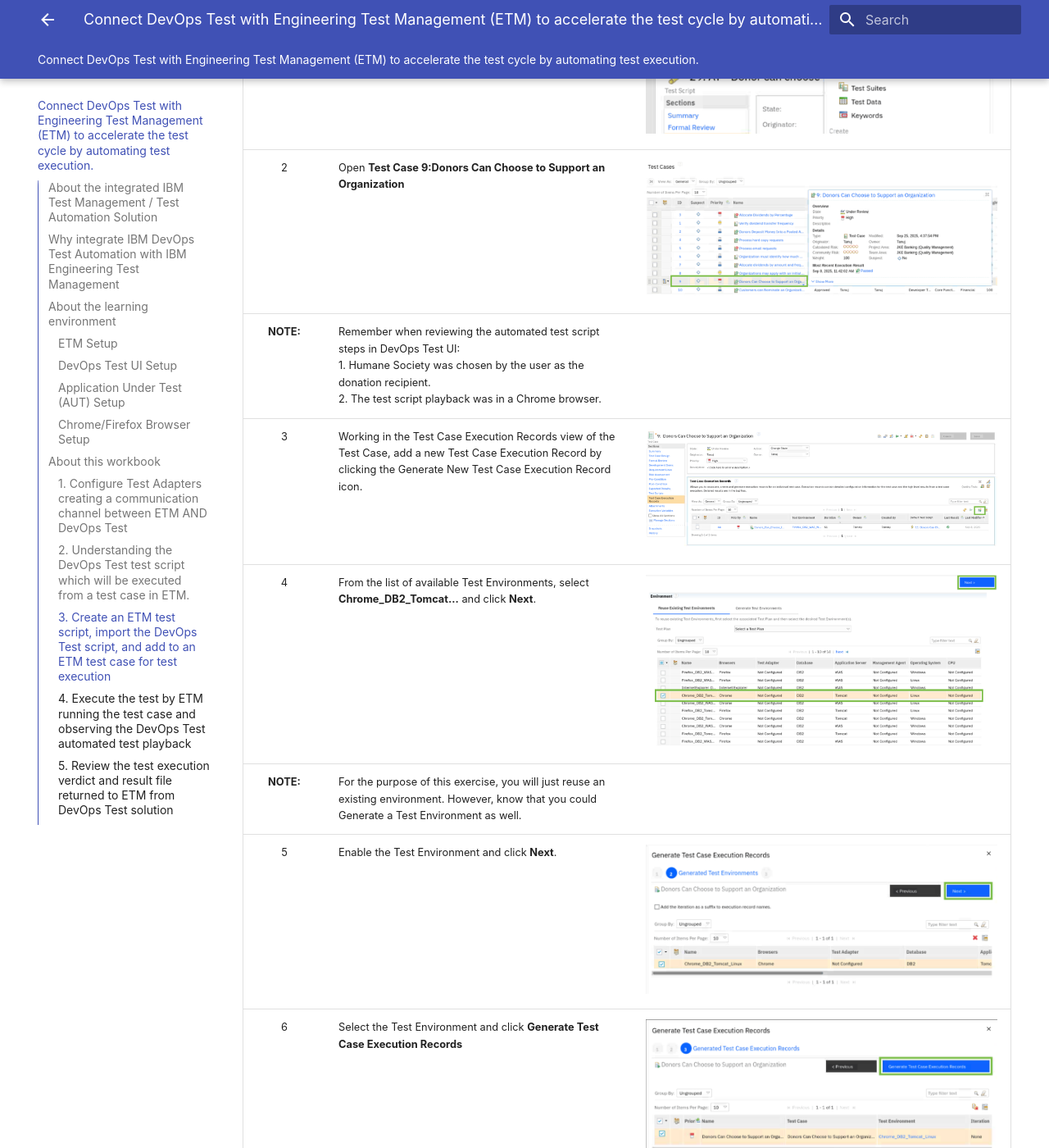
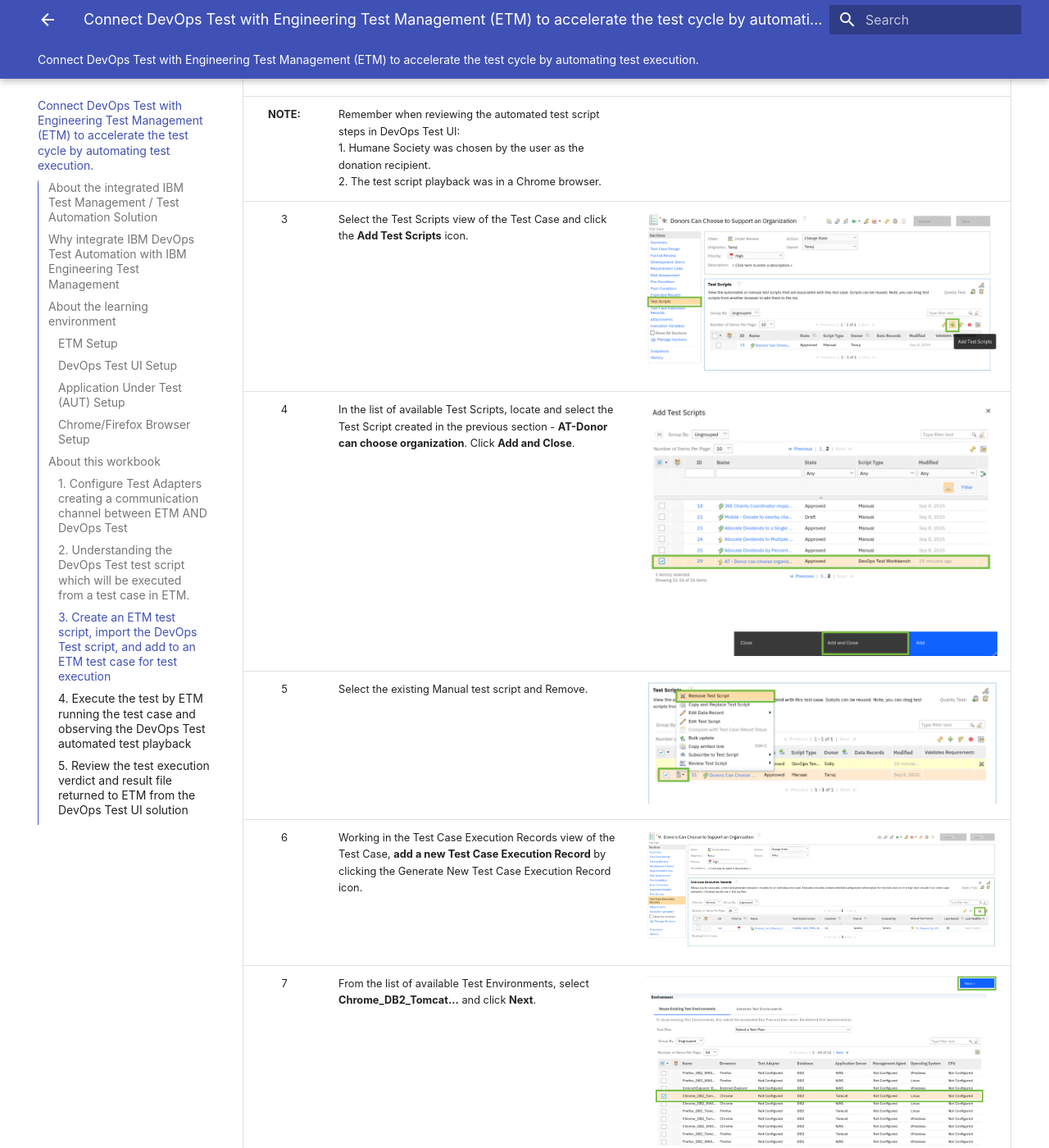
Before and after one commit to DevOpsAutomationLabs/Test_ELM, an MkDocs documentation site: the page built from docs/index.md, in a window 1280 px wide and 1400 px high, scrolled down 17519 px. Shown: the whole window at 82% size. Built offline with MkDocs 1.6.1 and Material for MkDocs 9.7.7, drawn with Linux system fonts in a browser that asks for light colours; some of the changed text lies outside the part shown.

Commit message:
TestDemoComplete

```diff
--- a/docs/index.md
+++ b/docs/index.md
@@ -117,7 +117,7 @@
 
 | **Step** | <div style="width:250px">**Details**</div>  | **Additional Information** |
 |:-------------:|:------------- |:------------- |
-| 1 | From Ubuntu desktop, click **DevOps Test UI** shortcut to launch the testing application. | <img src="media/t1_21.png" alt="t1_21" style="width:25%; height:auto;"> |
+| 1 | From Ubuntu desktop, click **DevOps Test UI** shortcut to launch the testing application. | <img src="media/t1_21.png" alt="t1_21" style="width:15%; height:auto;"> |
 | 2 | Specify the Workspace and click **Launch**.</br></br>For this exercise leave the workspace as is. | <img src="media/t1_22.png" alt="t1_22" style="width:100%; height:auto;"> |
 | 3 | After DevOps Test UI has opened, click **Window** on the toolbar and select **Preferences** from the options presented. | <img src="media/t1_23.png" alt="t1_23" style="width:100%; height:auto;"> |
 | 4 | On the Preferences window, select **Engineering Test Management**. | <img src="media/t1_24.png" alt="t1_24" style="width:100%; height:auto;"> |
@@ -167,7 +167,7 @@
 | 4 | Set the test script action as **Ready for review** and assign to **Sally**.  | <img src="media/t1_39.png" alt="t1_39" style="width:100%; height:auto;"> |
 | 5 | In the **Test Workbench script details** section, enable **Use test resources that are local to a test machine** and click **Select Adapter**.  | <img src="media/t1_40.png" alt="t1_40" style="width:100%; height:auto;"> |
 | 6 | Select the test adapter which will be used to access the test script in DevOps Test UI. Click **Next**.  | <img src="media/t1_41.png" alt="t1_41" style="width:100%; height:auto;"> |
-| 7 | Enter the path to the DevOps Test UI workspace and project area within the workspace.</br></br>**/home/sysadmin/project/workspace/EchoLogic**</br></br>Click **Go**. | <img src="media/t1_42.png" alt="t1_42" style="width:100%; height:auto;"> |
+| 7 | Enter the path to the DevOps Test UI workspace and project area within the workspace.</br></br>**/home/sysadmin/IBM/devopstest/workspace/EchoLogic**</br></br>Click **Go**. | <img src="media/t1_42.png" alt="t1_42" style="width:100%; height:auto;"> |
 | **NOTE:** | Clicking Go makes a connection to the DevOps Test UI project area returning a list of available test scripts. |  |
 | 8 | Select the test script to be imported from DevOps Test UI and click Finish. | <img src="media/t1_43.png" alt="t1_43" style="width:100%; height:auto;"> |
 | 9 | Save the Test Script in ETM. | <img src="media/t1_44.png" alt="t1_44" style="width:50%; height:auto;"> |
@@ -180,15 +180,15 @@
 | 1 | Working in the JKE Banking (Quality Management) project in ETM, click **Construction** and Browse **Test Cases**. | <img src="media/t1_46.png" alt="t1_46" style="width:100%; height:auto;"> |
 | 2 | Open **Test Case 9:Donors Can Choose to Support an Organization** | <img src="media/t1_47.png" alt="t1_47" style="width:100%; height:auto;"> |
 | **NOTE:** | Remember when reviewing the automated test script steps in DevOps Test UI:</br>1. Humane Society was chosen by the user as the donation recipient.</br>2. The test script playback was in a Chrome browser. |  |
-| 3 | Working in the Test Case Execution Records view of the Test Case, add a new Test Case Execution Record by clicking the Generate New Test Case Execution Record icon. | <img src="media/t1_48.png" alt="t1_48" style="width:100%; height:auto;"> |
-| 4 | From the list of available Test Environments, select **Chrome_DB2_Tomcat...** and click **Next**. | <img src="media/t1_49.png" alt="t1_49" style="width:100%; height:auto;"> |
+| 3 | Select the Test Scripts view of the Test Case and click the **Add Test Scripts** icon. | <img src="media/t1_52.png" alt="t1_52" style="width:100%; height:auto;"> |
+| 4 | In the list of available Test Scripts, locate and select the Test Script created in the previous section - **AT-Donor can choose organization**. Click **Add and Close**. | <img src="media/t1_53.png" alt="t1_53" style="width:100%; height:auto;"> |
+| 5 | Select the existing Manual test script and Remove. | <img src="media/t1_54.png" alt="t1_54" style="width:100%; height:auto;"> |
+| 6 | Working in the Test Case Execution Records view of the Test Case, **add a new Test Case Execution Record** by clicking the Generate New Test Case Execution Record icon. | <img src="media/t1_48.png" alt="t1_48" style="width:100%; height:auto;"> |
+| 7 | From the list of available Test Environments, select **Chrome_DB2_Tomcat...** and click **Next**. | <img src="media/t1_49.png" alt="t1_49" style="width:100%; height:auto;"> |
 | **NOTE:** | For the purpose of this exercise, you will just reuse an existing environment. However, know that you could Generate a Test Environment as well. |  |
-| 5 | Enable the Test Environment and click **Next**. | <img src="media/t1_50.png" alt="t1_50" style="width:100%; height:auto;"> |
-| 6 | Select the Test Environment and click **Generate Test Case Execution Records** | <img src="media/t1_51.png" alt="t1_51" style="width:100%; height:auto;"> |
-| 7 | Select the Test Scripts view of the Test Case and click the **Add Test Scripts** icon. | <img src="media/t1_52.png" alt="t1_52" style="width:100%; height:auto;"> |
-| 8 | In the list of available Test Scripts, locate and select the Test Script created in the previous section - **AT-Donor can choose organization**. Click **Add and Close**. | <img src="media/t1_53.png" alt="t1_53" style="width:100%; height:auto;"> |
-| 9 | Select the existing Manual test script and Remove. | <img src="media/t1_54.png" alt="t1_54" style="width:100%; height:auto;"> |
-| 10 | **Save** the Test Case changes. | <img src="media/t1_55.png" alt="t1_55" style="width:100%; height:auto;"> |
+| 8 | Enable the Test Environment and click **Next**. | <img src="media/t1_50.png" alt="t1_50" style="width:100%; height:auto;"> |
+| 9 | Select the Test Environment and click **Generate Test Case Execution Records** | <img src="media/t1_51.png" alt="t1_51" style="width:100%; height:auto;"> |
+| 10 | Notice the addition of the new Test Case Execution Record containing the automated test script as the default. <br/> **Save** the Test Case changes (if required). | <img src="media/t1_55.png" alt="t1_55" style="width:100%; height:auto;"> |
 
 *Congratulations on successfully adding the DevOps Test UI test script to ETM for automated testing.*
 
@@ -197,14 +197,14 @@
 | **Step** | <div style="width:250px">**Details**</div>  | **Additional Information** |
 |:-------------:|:------------- |:------------- |
 | 1 | Continuing to work in the JKE Banking (Qualtiy Management) project and within the 9:Donors Can Choose to Support and Organization test case, click the Run Test Case icon. | <img src="media/t1_56.png" alt="t1_56" style="width:100%; height:auto;"> |
-| 2 | Select Run from the options presented. | <img src="media/t1_57.png" alt="t1_57" style="width:100%; height:auto;"> |
+| 2 | Select Run from the options presented. | <img src="media/t1_57.png" alt="t1_57" style="width:50%; height:auto;"> |
 | 3 | Select the appropriate Test Environment and click **Finish**. | <img src="media/t1_58.png" alt="t1_58" style="width:100%; height:auto;"> |
 | **NOTE:** | When the test script starts to run, it is important to not interfere with the playback. **DO NOT interact with the computer screen**. | <img src="media/t1_59.png" alt="t1_59" style="width:100%; height:auto;"> |
-| 4 | Automated test playback is complete when you see 100% in the Summary panel. | <img src="media/t1_60.png" alt="t1_60" style="width:100%; height:auto;"> |
+| 4 | Automated test playback is complete when you see 100% in the Summary panel. <br/><br/> **NOTE:** You may experience a test execution failure due to an intermittent issue in the image. If the test case execution does fail, simply re-run the test case to return a Passed Verdict. | <img src="media/t1_60.png" alt="t1_60" style="width:100%; height:auto;"> |
 
 *Congratulations on successfully executing the DevOps Test UI test script via an ETM test case to quickly verify the associated user story.*
 
-### 5. Review the test execution verdict and result file returned to ETM from DevOps Test solution ###
+### 5. Review the test execution verdict and result file returned to ETM from the DevOps Test UI solution ###
 
 | **Step** | <div style="width:250px">**Details**</div>  | **Additional Information** |
 |:-------------:|:------------- |:------------- |
```
Also changed, not shown: docs/media/t1_55.png.
